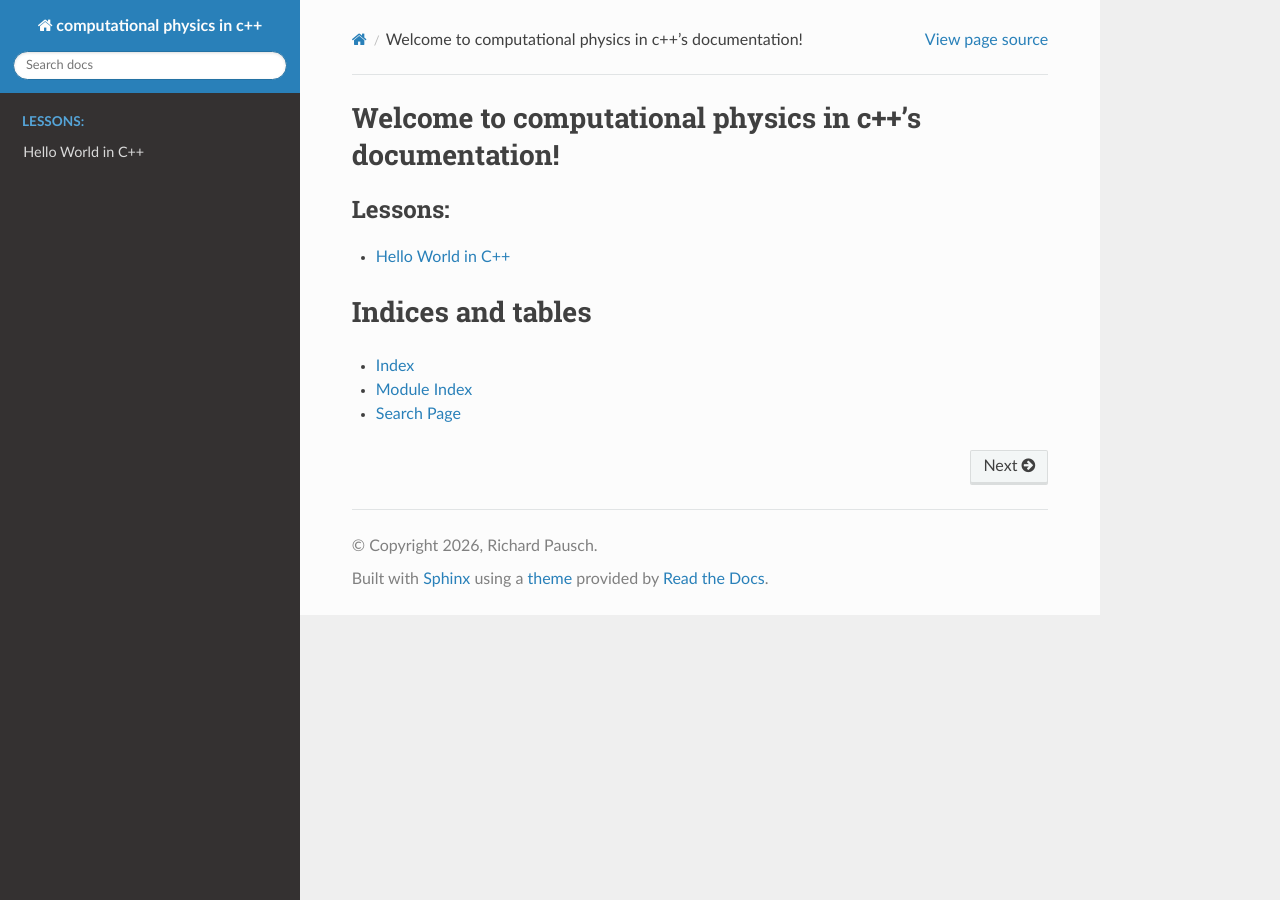
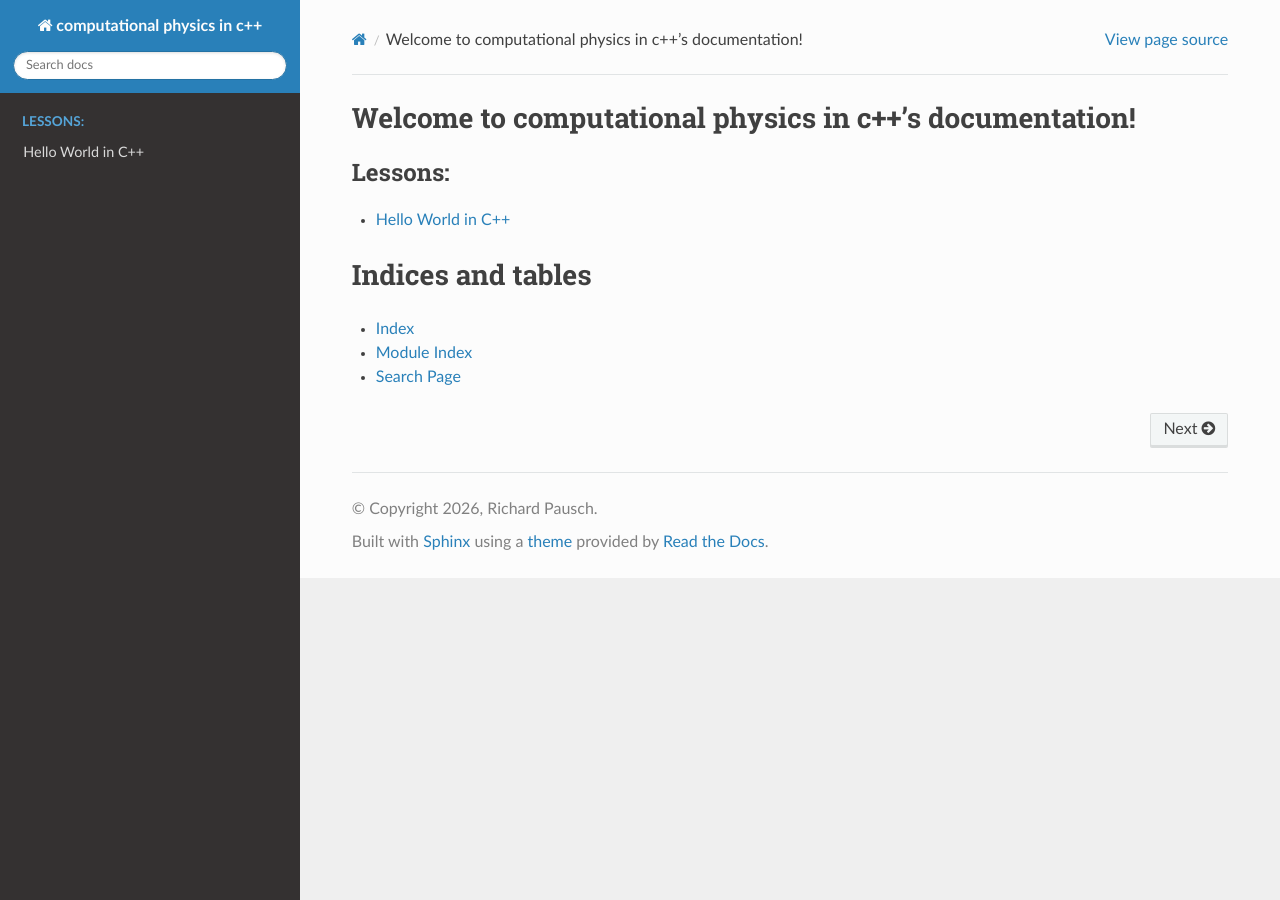
Before and after one commit to PrometheusPi/comp_phy_cpp, a Sphinx documentation site: the page built from docs/source/index.rst, in a window 1280 px wide. Built offline with Sphinx 7.4.7 and the Read the Docs theme 3.1.0, drawn with Linux system fonts in a browser that asks for light colours.

Commit message:
set user css file supporting more width

```diff
--- /dev/null
+++ b/docs/source/_static/custom.css
@@ -0,0 +1,17 @@
+.section {
+     text-align:justify;
+}
+
+/* normal browser */
+.wy-nav-content {
+    max-width: 80%;
+    width: auto;
+}
+
+/* on phones (use the whole width) */
+@media (max-width: 1600px) {
+    .wy-nav-content {
+        max-width: none;
+        width: auto;
+    }
+}
--- a/docs/source/conf.py
+++ b/docs/source/conf.py
@@ -29,3 +29,4 @@ exclude_patterns = []
 
 html_theme = 'sphinx_rtd_theme'
 html_static_path = ['_static']
+html_css_files = ['custom.css']
```
